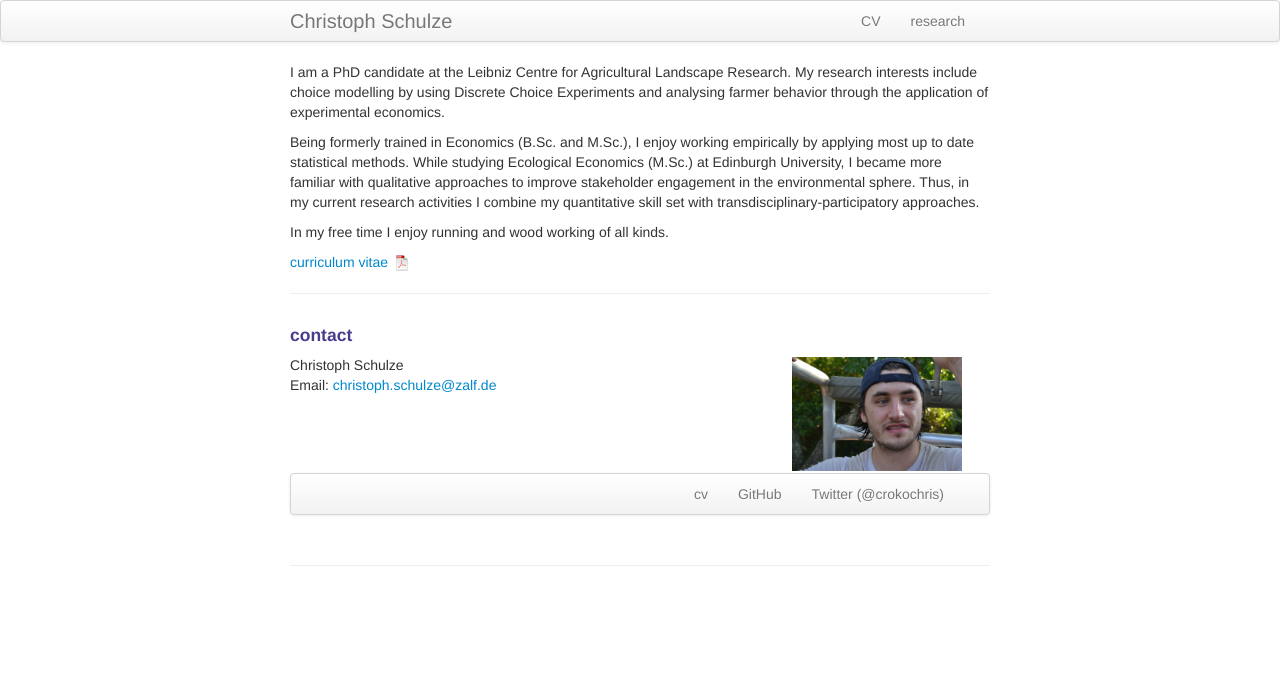
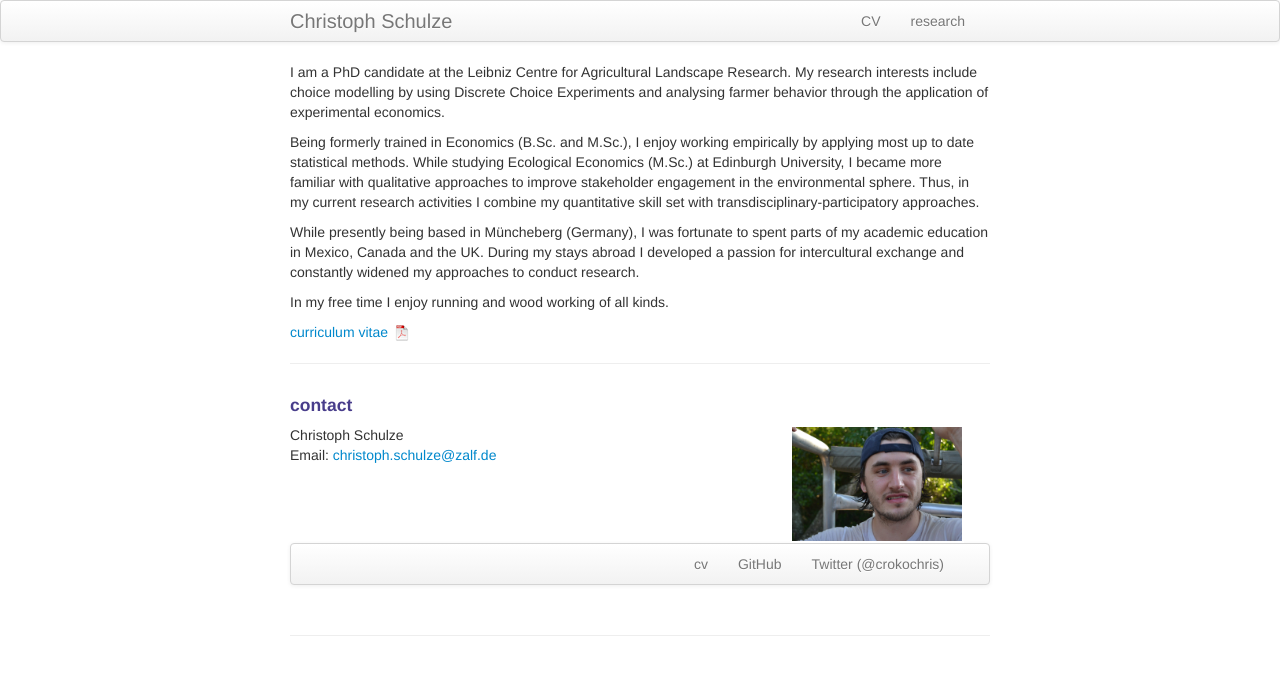
Before and after one commit to crokology/crokology.github.io, a Jekyll site: the page built from index.md, in a window 1280 px wide. Shown: the top 675 px of the page. Built offline with Jekyll 4.4.1, drawn with Linux system fonts in a browser that asks for light colours.

Commit message:
Update index.md

```diff
--- a/index.md
+++ b/index.md
@@ -8,6 +8,8 @@ keywords: Discrete Choice Experiments, Ecological Economics, Ecosystem Services,
 I am a PhD candidate at the Leibniz Centre for Agricultural Landscape Research. My research interests include choice modelling by using Discrete Choice Experiments and analysing farmer behavior through the application of experimental economics.
 
 Being formerly trained in Economics (B.Sc. and M.Sc.), I enjoy working empirically by applying most up to date statistical methods. While studying Ecological Economics (M.Sc.) at Edinburgh University, I became more familiar with qualitative approaches to improve stakeholder engagement in the environmental sphere. Thus, in my current research activities I combine my quantitative skill set with transdisciplinary-participatory approaches.
+
+While presently being based in Müncheberg (Germany), I was fortunate to spent parts of my academic education in Mexico, Canada and the UK. During my stays abroad I developed a passion for intercultural exchange and constantly widened my approaches to conduct research.
 
 In my free time I enjoy running and wood working of all kinds.
 
```
